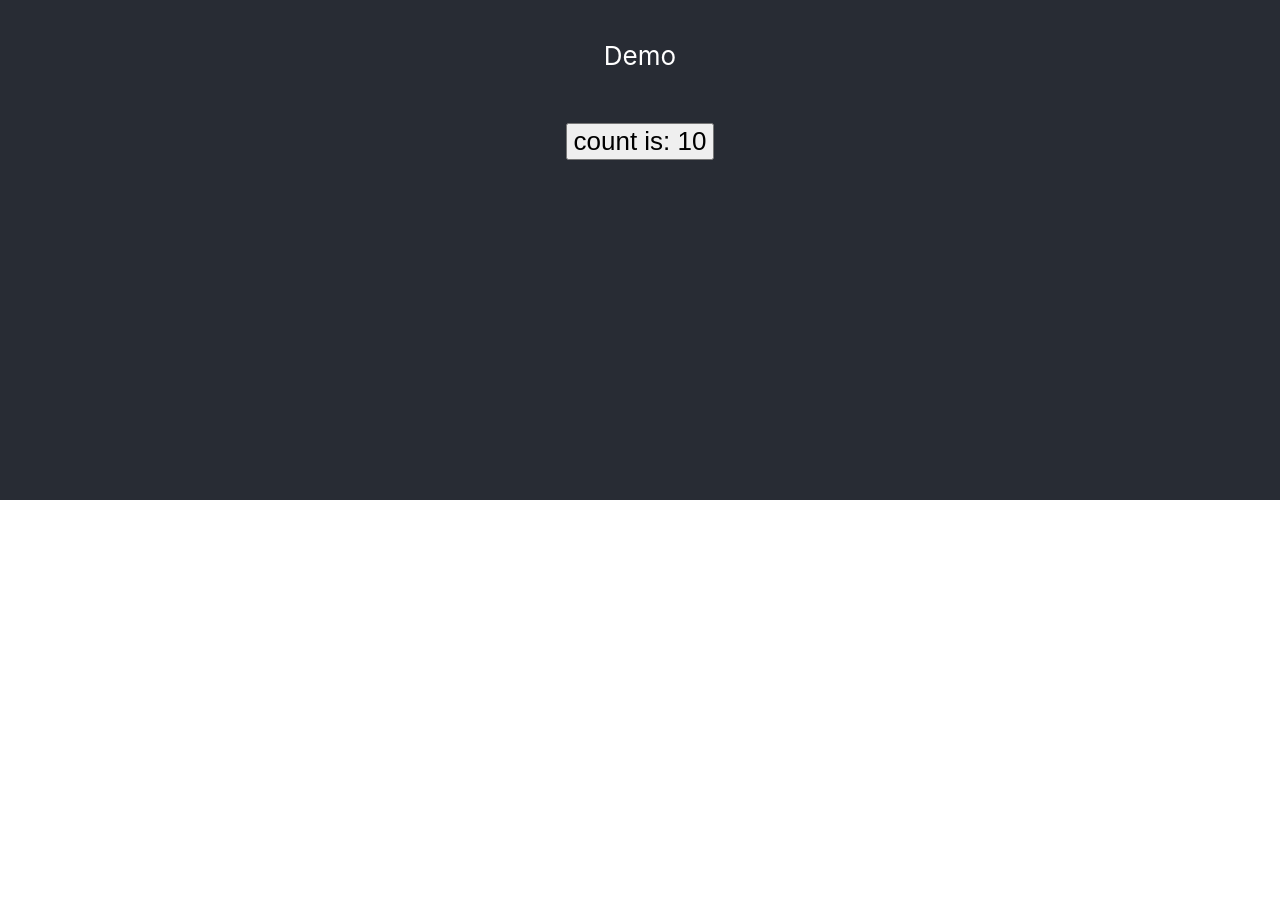
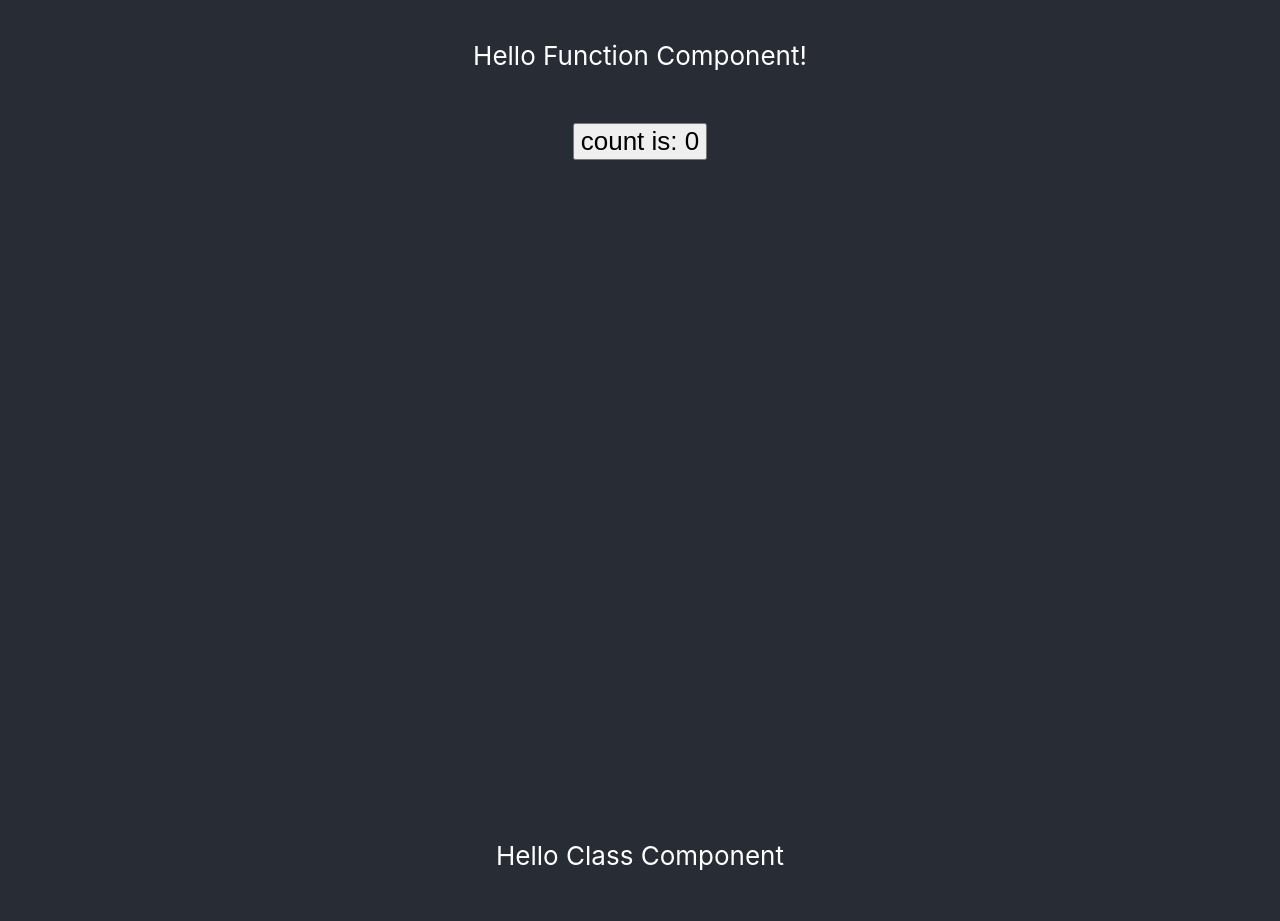
Before and after one commit to bsaisuda/training_react, a React (Vite) app: page / in a window 1280 px wide. Shown: the part 300-1221 px from the top of the page. Before the commit the page ends 800 px from the top, so only its background shows below. Built offline with nearby package versions, Linux system fonts and the light colour scheme.

Commit message:
Separate components

```diff
--- a/src/App.jsx
+++ b/src/App.jsx
@@ -1,40 +1,9 @@
 import { Component, useState } from 'react'
 import './App.css'
 
-class AppClass extends Component {
-  message = "Demo";
-
-  constructor() {
-    super();
-    this.state = {
-      count: 10,
-    };
-  }
-
-  setCount(newValue) {
-    this.setState( { count:  newValue} );
-  }
-
-  render() {
-    return (
-      <div className="App">
-        <header className="App-header">
-          <p>{this.message}</p>
-          <p>
-            <button type="button"
-              onClick={() => this.setCount(this.state.count + 1)}>
-              count is: {this.state.count}
-            </button>
-          </p>
-        </header>
-      </div>
-    )
-  };
-}
-
 const App = () => {
   const [count, setCount] = useState(0)
-  const message = "Hello React from variable!";
+  const message = "Hello Function Component!";
 
   return (
     <div className="App">
@@ -51,4 +20,4 @@ const App = () => {
   )
 }
 
-export default AppClass
+export default App
--- /dev/null
+++ b/src/AppClass.jsx
@@ -0,0 +1,35 @@
+import { Component, useState } from 'react'
+import './App.css'
+
+class AppClass extends Component {
+  message = "Hello Class Component";
+
+  constructor() {
+    super();
+    this.state = {
+      count: 10,
+    };
+  }
+
+  setCount(newValue) {
+    this.setState( { count:  newValue} );
+  }
+
+  render() {
+    return (
+      <div className="App">
+        <header className="App-header">
+          <p>{this.message}</p>
+          <p>
+            <button type="button"
+              onClick={() => this.setCount(this.state.count + 1)}>
+              count is: {this.state.count}
+            </button>
+          </p>
+        </header>
+      </div>
+    )
+  };
+}
+
+export default AppClass
--- a/src/main.jsx
+++ b/src/main.jsx
@@ -1,11 +1,12 @@
 import React from 'react'
 import ReactDOM from 'react-dom/client'
 import App from './App'
-import AppClass from './App'
+import AppClass from './AppClass'
 import './index.css'
 
 ReactDOM.createRoot(document.getElementById('root')).render(
   <React.StrictMode>
+    <App/>
     <AppClass />
   </React.StrictMode>
 )
```
